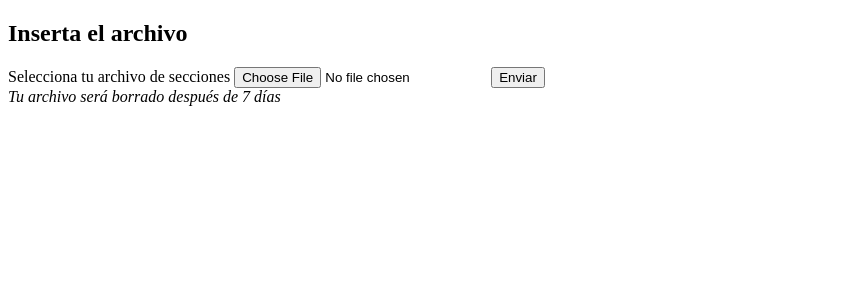
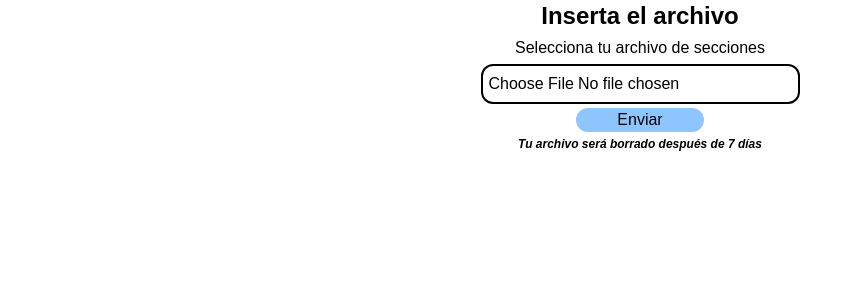
Before and after one commit to LuisanaMTDev/gpo, a Python web app: template templates/index.html in a window 1280 px wide. Shown: the top 300 px of the page, without its empty margins (0-854 px from the left). Run offline with Jinja, Linux system fonts and the light colour scheme; the template is opened without the code that fills it, so the values that code supplies are empty.

Commit message:
refactor(css): move my styles from normal css to tailwindcss

```diff
--- a/static/styles.css
+++ b/static/styles.css
@@ -1,5 +1,5 @@
 /*! tailwindcss v4.1.17 | MIT License | https://tailwindcss.com */
-@media @layer(utilities) {
+@layer properties;
 @layer theme, base, components, utilities;
 @layer theme {
   :root, :host {
@@ -7,6 +7,23 @@
     'Noto Color Emoji';
     --font-mono: ui-monospace, SFMono-Regular, Menlo, Monaco, Consolas, 'Liberation Mono', 'Courier New',
     monospace;
+    --color-blue-300: oklch(80.9% 0.105 251.813);
+    --color-blue-400: oklch(70.7% 0.165 254.624);
+    --color-white: #fff;
+    --spacing: 0.25rem;
+    --container-3xs: 16rem;
+    --container-xs: 20rem;
+    --text-xs: 0.75rem;
+    --text-xs--line-height: calc(1 / 0.75);
+    --text-xl: 1.25rem;
+    --text-xl--line-height: calc(1.75 / 1.25);
+    --text-2xl: 1.5rem;
+    --text-2xl--line-height: calc(2 / 1.5);
+    --text-3xl: 1.875rem;
+    --text-3xl--line-height: calc(2.25 / 1.875);
+    --font-weight-bold: 700;
+    --radius-xl: 0.75rem;
+    --radius-2xl: 1rem;
     --default-transition-duration: 150ms;
     --default-transition-timing-function: cubic-bezier(0.4, 0, 0.2, 1);
     --default-font-family: var(--font-sans);
@@ -165,16 +182,149 @@
   .static {
     position: static;
   }
-    .inline {
-      display: inline;
+  .m-4 {
+    margin: calc(var(--spacing) * 4);
+  }
+  .flex {
+    display: flex;
+  }
+  .w-3xs {
+    width: var(--container-3xs);
+  }
+  .w-4 {
+    width: calc(var(--spacing) * 4);
+  }
+  .w-32 {
+    width: calc(var(--spacing) * 32);
+  }
+  .w-xs {
+    width: var(--container-xs);
+  }
+  .border-collapse {
+    border-collapse: collapse;
   }
   .resize {
     resize: both;
+  }
+  .flex-col {
+    flex-direction: column;
+  }
+  .items-center {
+    align-items: center;
+  }
+  .justify-center {
+    justify-content: center;
+  }
+  .justify-evenly {
+    justify-content: space-evenly;
+  }
+  .gap-1 {
+    gap: calc(var(--spacing) * 1);
+  }
+  .self-center {
+    align-self: center;
+  }
+  .rounded {
+    border-radius: 0.25rem;
+  }
+  .rounded-2xl {
+    border-radius: var(--radius-2xl);
+  }
+  .rounded-full {
+    border-radius: calc(infinity * 1px);
+  }
+  .rounded-xl {
+    border-radius: var(--radius-xl);
+  }
+  .border {
+    border-style: var(--tw-border-style);
+    border-width: 1px;
+  }
+  .border-2 {
+    border-style: var(--tw-border-style);
+    border-width: 2px;
+  }
+  .bg-blue-300 {
+    background-color: var(--color-blue-300);
+  }
+  .bg-blue-400 {
+    background-color: var(--color-blue-400);
+  }
+  .p-1 {
+    padding: calc(var(--spacing) * 1);
+  }
+  .p-1\.5 {
+    padding: calc(var(--spacing) * 1.5);
+  }
+  .p-2 {
+    padding: calc(var(--spacing) * 2);
+  }
+  .p-3 {
+    padding: calc(var(--spacing) * 3);
+  }
+  .p-px {
+    padding: 1px;
+  }
+  .text-center {
+    text-align: center;
+  }
+  .font-\[sans-serif\] {
+    font-family: sans-serif;
+  }
+  .font-mono {
+    font-family: var(--font-mono);
+  }
+  .font-sans {
+    font-family: var(--font-sans);
+  }
+  .text-2xl {
+    font-size: var(--text-2xl);
+    line-height: var(--tw-leading, var(--text-2xl--line-height));
+  }
+  .text-3xl {
+    font-size: var(--text-3xl);
+    line-height: var(--tw-leading, var(--text-3xl--line-height));
+  }
+  .text-xl {
+    font-size: var(--text-xl);
+    line-height: var(--tw-leading, var(--text-xl--line-height));
+  }
+  .text-xs {
+    font-size: var(--text-xs);
+    line-height: var(--tw-leading, var(--text-xs--line-height));
+  }
+  .font-bold {
+    --tw-font-weight: var(--font-weight-bold);
+    font-weight: var(--font-weight-bold);
+  }
+  .text-white {
+    color: var(--color-white);
   }
   .transition {
     transition-property: color, background-color, border-color, outline-color, text-decoration-color, fill, stroke, --tw-gradient-from, --tw-gradient-via, --tw-gradient-to, opacity, box-shadow, transform, translate, scale, rotate, filter, -webkit-backdrop-filter, backdrop-filter, display, content-visibility, overlay, pointer-events;
     transition-timing-function: var(--tw-ease, var(--default-transition-timing-function));
     transition-duration: var(--tw-duration, var(--default-transition-duration));
   }
+  .sm\:text-nowrap {
+    @media (width >= 40rem) {
+      text-wrap: nowrap;
     }
   }
+}
+@property --tw-border-style {
+  syntax: "*";
+  inherits: false;
+  initial-value: solid;
+}
+@property --tw-font-weight {
+  syntax: "*";
+  inherits: false;
+}
+@layer properties {
+  @supports ((-webkit-hyphens: none) and (not (margin-trim: inline))) or ((-moz-orient: inline) and (not (color:rgb(from red r g b)))) {
+    *, ::before, ::after, ::backdrop {
+      --tw-border-style: solid;
+      --tw-font-weight: initial;
+    }
+  }
+}
--- a/templates/index.html
+++ b/templates/index.html
@@ -3,26 +3,28 @@
 <head>
   <meta charset="UTF-8">
   <meta name="viewport" content="width=device-width, initial-scale=1.0">
-    <link rel="stylesheet" href="{{ url_for('static', filename='styles.css') }}">
+  <link rel="stylesheet" href="{{ url_for('static', filename='styles.css') }}">
   <script src="{{ url_for('static', filename='htmx.min.js') }}"></script>
   <title>Obtener las opiniones de los profesores (UNI)</title>
 </head>
 <body>
-    <main>
-      <h2>Inserta el archivo</h2>
-        <form id="send-session-file-form">
-          <label for="sessions-file-input">Selecciona tu archivo de secciones</label>
-          <input type="file" accept=".csv" name="sessions_file" id="sessions-file-input">
+    <main class="flex flex-col gap-1 font-[sans-serif]">
+      <h2 class="self-center font-bold text-2xl">Inserta el archivo</h2>
+        <form class="self-center flex flex-col gap-1">
+          <label for="sessions-file-input" class="self-center">Selecciona tu archivo de secciones</label>
+          <input type="file" accept=".csv" name="sessions_file" class="border-2 p-1.5 rounded-xl">
           <button
             hx-post="/send-file"
             hx-encoding="multipart/form-data"
             hx-target="main"
+            {# TODO: remove the below comment after implement /sessions endpoint #}
             {# hx-push-url="/sessions" #}
-            type="submit">
-            Enviar
+            type="submit"
+            class="self-center bg-blue-300 w-32 rounded-2xl"
+            >Enviar
           </button>
         </form>
-      <em>Tu archivo será borrado después de 7 días</em>
+      <em class="self-center font-bold text-xs">Tu archivo será borrado después de 7 días</em>
     </main>
 </body>
 </html>
```
Also changed, not shown: templates/sessions_fragments.html (+51 -32 lines). Lines whose indentation alone changed are shown as unchanged.
